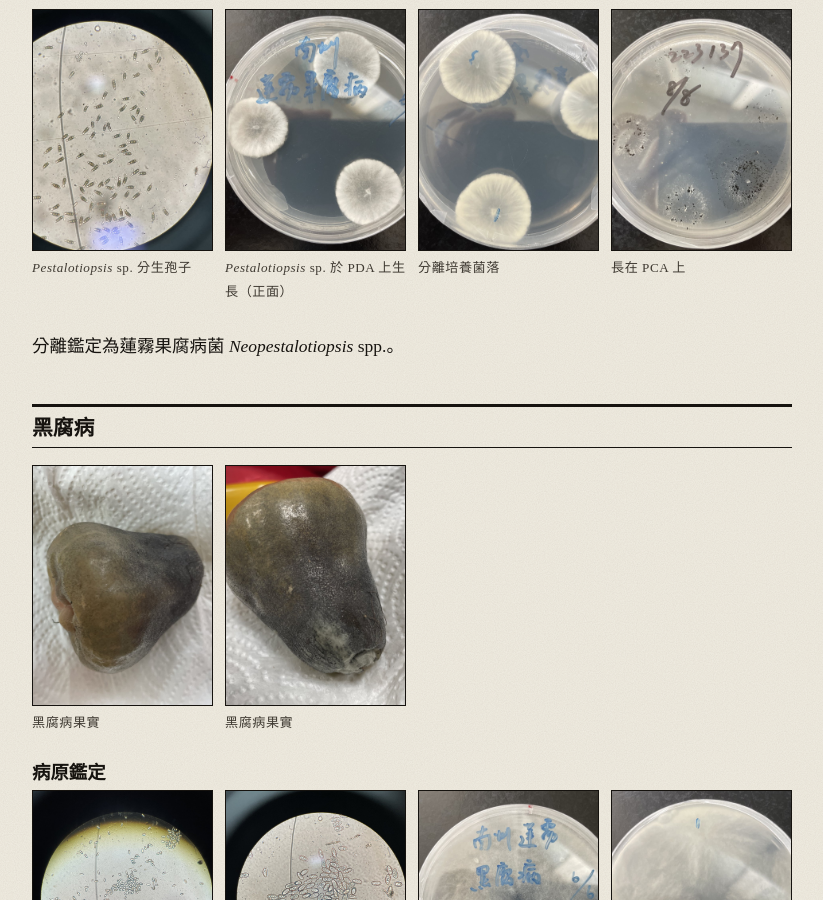
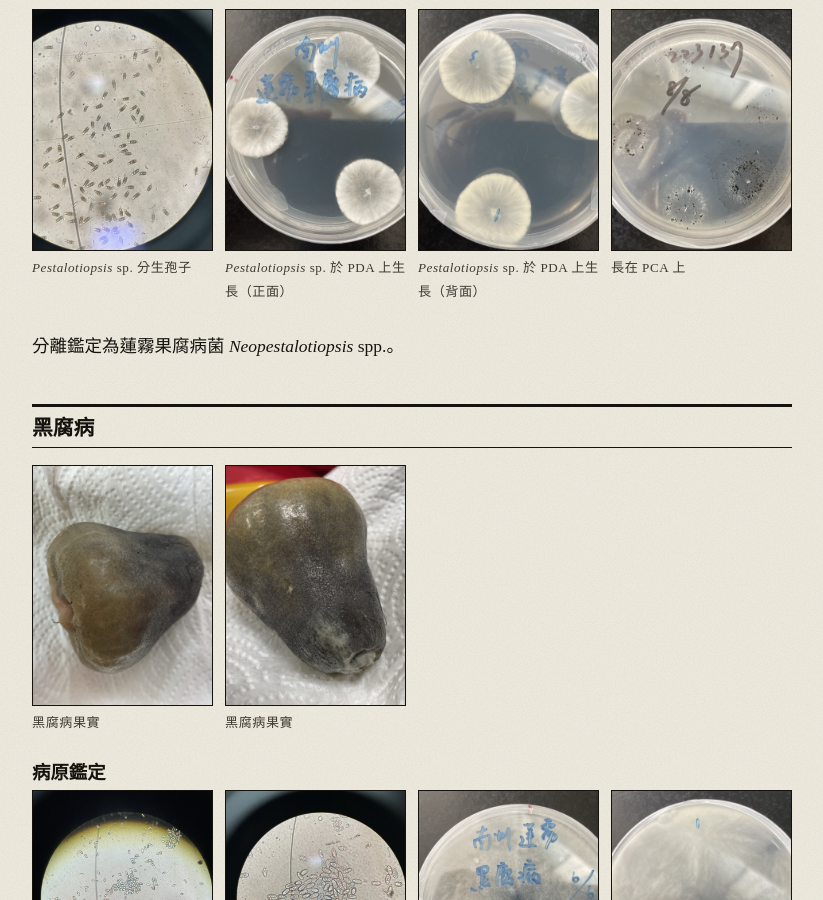
Before and after one commit to laijianren/laijianren.github.io, a Jekyll site: the page built from _cases/2023-06-02-nanzhou-wax-apple-fruit-rot.md, in a window 1280 px wide and 900 px high, scrolled down 1611 px. Shown: the whole window, without its empty margins (228-1051 px from the left). Built offline with Jekyll 4.4.1, drawn with Linux system fonts in a browser that asks for light colours; some web fonts are replaced.

Commit message:
南州蓮霧：PDA 菌落背面圖說
Co-Authored-By: Claude Opus 5.5 (1M context) <noreply@anthropic.com>
Claude-Session: https://claude.ai/code/session_01XJGjkT6ynprrpQ61onDbZk

```diff
--- a/_cases/2023-06-02-nanzhou-wax-apple-fruit-rot.md
+++ b/_cases/2023-06-02-nanzhou-wax-apple-fruit-rot.md
@@ -23,7 +23,7 @@ cover_caption: 果腐病果實
 <div class="photo-grid">
 <figure class="photo"><img src="/assets/cases/2023-06-02-nanzhou-wax-apple/07.jpg" alt="顯微鏡下的分生孢子"><figcaption><em>Pestalotiopsis</em> sp. 分生孢子</figcaption></figure>
 <figure class="photo"><img src="/assets/cases/2023-06-02-nanzhou-wax-apple/08.jpg" alt="培養皿上的白色菌落"><figcaption><em>Pestalotiopsis</em> sp. 於 PDA 上生長（正面）</figcaption></figure>
-<figure class="photo"><img src="/assets/cases/2023-06-02-nanzhou-wax-apple/09.jpg" alt="培養皿上的白色菌落"><figcaption>分離培養菌落</figcaption></figure>
+<figure class="photo"><img src="/assets/cases/2023-06-02-nanzhou-wax-apple/09.jpg" alt="培養皿上的白色菌落"><figcaption><em>Pestalotiopsis</em> sp. 於 PDA 上生長（背面）</figcaption></figure>
 <figure class="photo"><img src="/assets/cases/2023-06-02-nanzhou-wax-apple/10.jpg" alt="PCA 培養基上產生黑色孢子堆"><figcaption>長在 PCA 上</figcaption></figure>
 </div>
 
```
